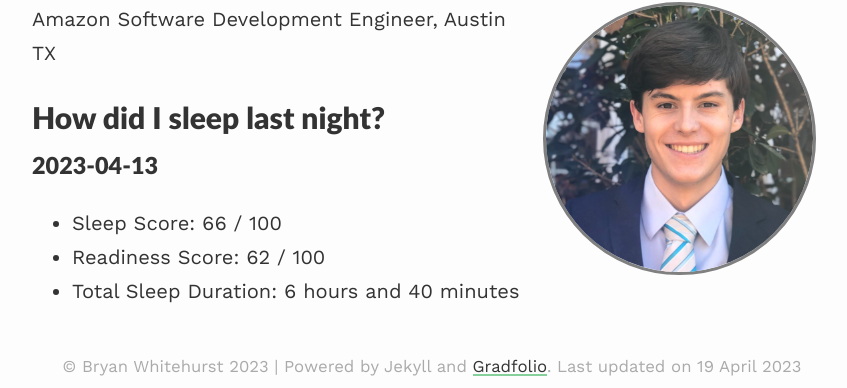
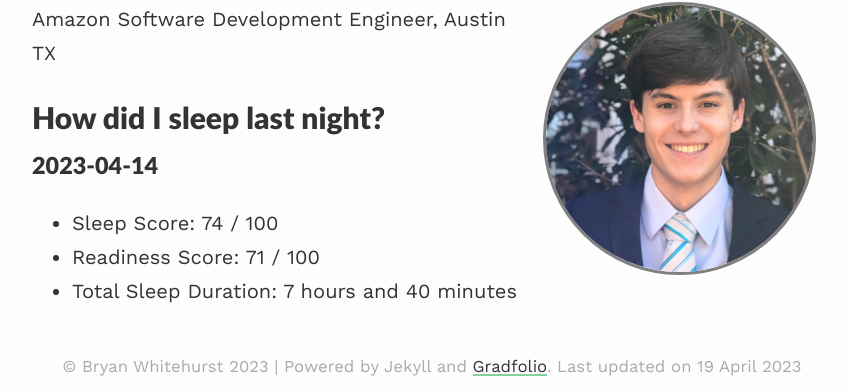
Before and after one commit to BryanWhitehurst/bryanwhitehurst.github.io, a Jekyll site: the page built from index.md, in a window 1280 px wide. Shown: the part 190-578 px from the top of the page, without its empty margins (208-1055 px from the left). Built offline with Jekyll 4.4.1, drawn with Linux system fonts in a browser that asks for light colours; nearby versions of some CDN libraries.

Commit message:
daily oura update

```diff
--- a/index.md
+++ b/index.md
@@ -10,7 +10,7 @@ published: true
 Amazon Software Development Engineer, Austin TX
 
 # How did I sleep last night?
-### 2023-04-13
-- Sleep Score: 66 / 100
-- Readiness Score: 62 / 100
-- Total Sleep Duration: 6 hours and 40 minutes
+### 2023-04-14
+- Sleep Score: 74 / 100
+- Readiness Score: 71 / 100
+- Total Sleep Duration: 7 hours and 40 minutes
```
